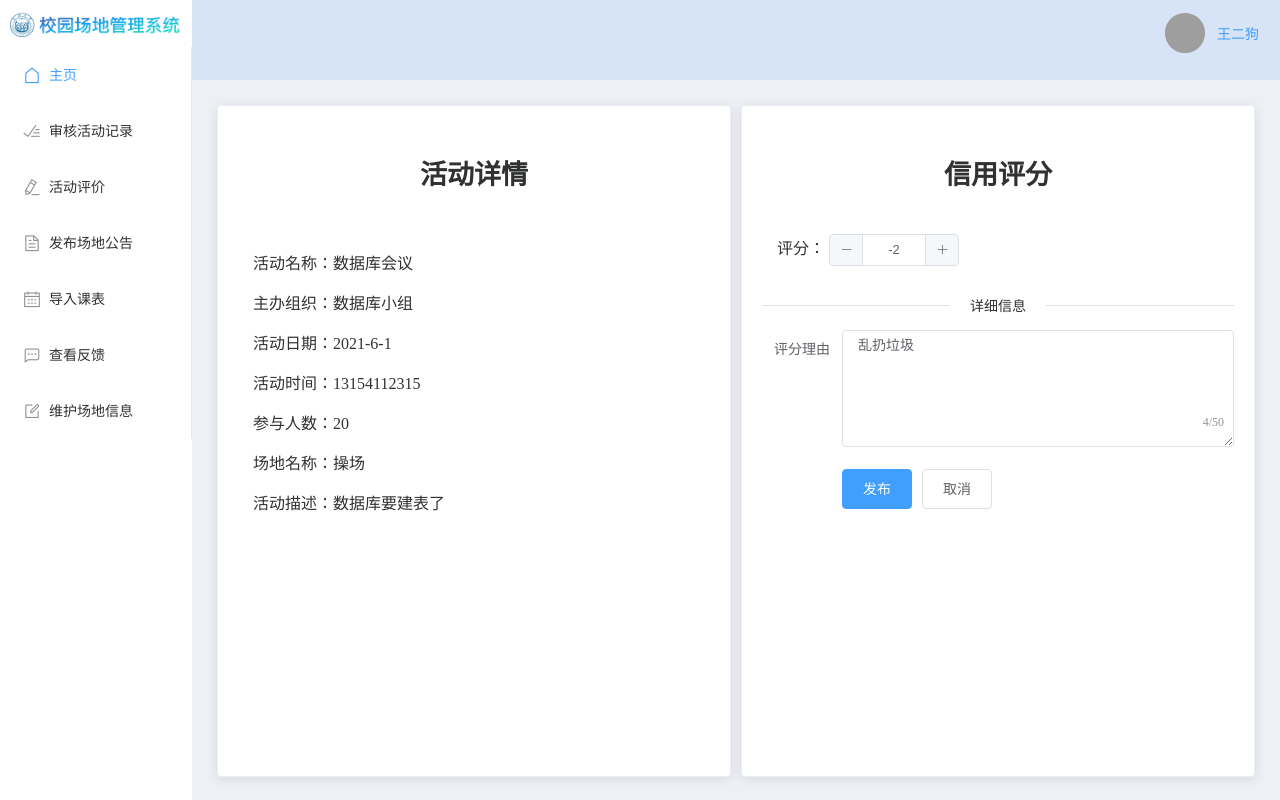
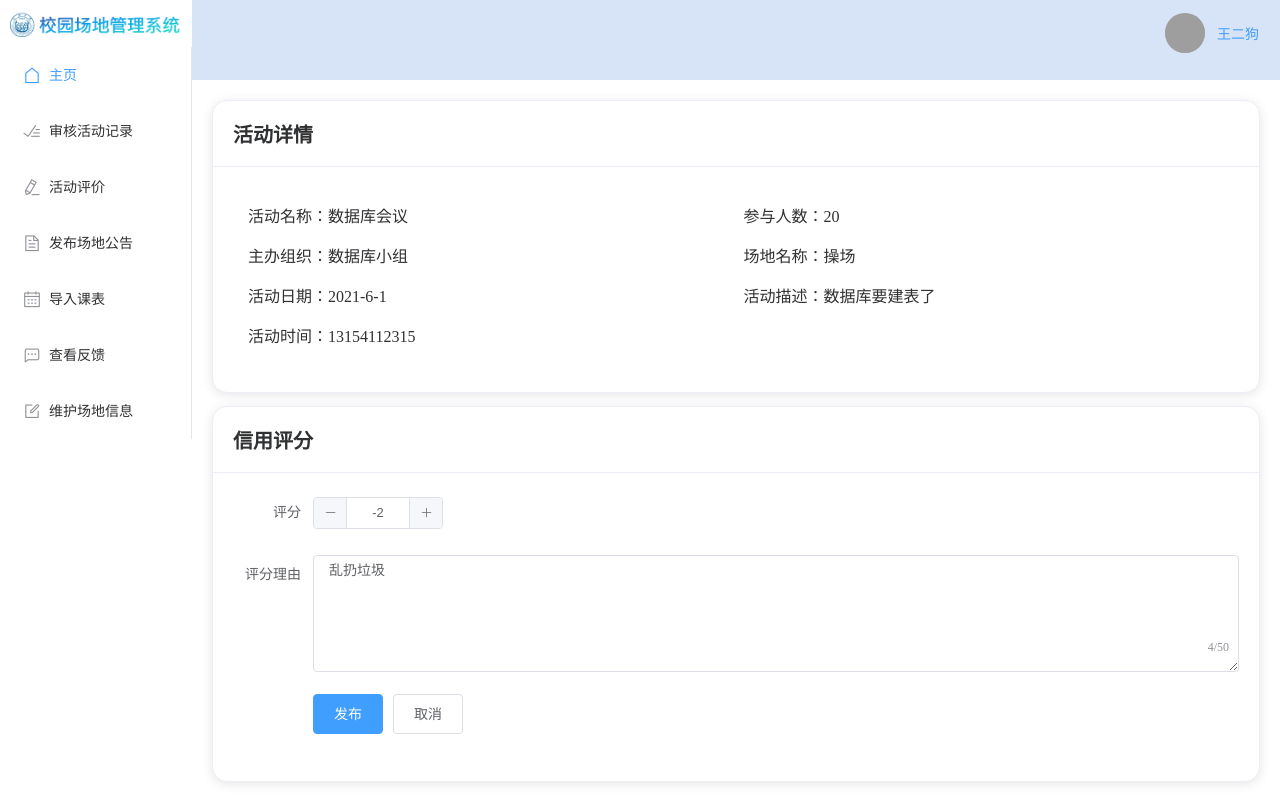
Before and after one commit to CampusSiteManagementSystem/CSMSFrontEnd, a Vue app: page /GroundsAdmin/ScoringActivity/1 in a window 1280 px wide. Built offline with nearby package versions, Linux system fonts and the light colour scheme; grey boxes are pictures that could not be loaded.

Commit message:
scoringactivity页面布局改为横式

```diff
--- a/src/page/Grandsman/ReviewActivityList.vue
+++ b/src/page/Grandsman/ReviewActivityList.vue
@@ -49,7 +49,7 @@
         <el-table
           :data="tableData.filter((item, index, arr)=>{return item.state != 0})"
           :default-sort = "{prop: 'time', order: 'descending'}"
-          height="450"
+          height="480"
         >
         <el-table-column prop="organization" sortable label="组织" width="220">
         </el-table-column>
--- a/src/page/Grandsman/ScoringActivity.vue
+++ b/src/page/Grandsman/ScoringActivity.vue
@@ -1,26 +1,40 @@
 <template>
   <div>
+    <!-- <el-col :span="12"> -->
+    <el-row class="upper-row">
+      <el-card class="maincard">
+        <div slot="header" class="clearfix">
+          <span class="maintitle">活动详情 </span>
+        </div>
+        <!-- <h1 class="maintitle">活动详情</h1>
+          <el-divider></el-divider> -->
+        <div class="detailinfo">
           <el-col :span="12">
-      <el-card class="maincard">
-        <h1 class="maintitle">活动详情</h1>
-        <div class="detailinfo">
             <p class="">活动名称：{{ activityName }}</p>
             <p class="">主办组织：{{ groupName }}</p>
             <p class="">活动日期：{{ date }}</p>
             <p class="">活动时间：{{ startTime }}</p>
-          <p class="">参与人数：{{ participantNum }}{{ roomno }}</p>
-          <p class="">场地名称：{{ indoorOrOutdoor? building+roomNo:groundName }}</p>
+          </el-col>
+          <el-col :span="12">
+            <p class="">参与人数：{{ participantNum }}</p>
+            <p class="">
+              场地名称：{{ indoorOrOutdoor ? building + roomNo : groundName }}
+            </p>
             <p class="">活动描述：{{ description }}</p>
+          </el-col>
         </div>
         <!-- <el-divider content-position="center">详细信息</el-divider> -->
       </el-card>
-    </el-col>
-
-    <el-col :span="12">
+      <!-- </el-col> -->
+    </el-row>
+    <el-row class="lower-row">
+      <!-- <el-col :span="12"> -->
       <el-card class="maincard">
-        <h1 class="maintitle">信用评分</h1>
-        <div class="scoringForm"  v-if="!isReviewed">
-        <div class="detailinfo">
+        <div slot="header" class="clearfix">
+          <span class="maintitle">信用评分 </span>
+        </div>
+        <div class="scoringForm" v-if="!isReviewed">
+          <!-- <div class="detailinfo">
             评分：
             <el-input-number
               size="small"
@@ -29,10 +43,19 @@
               :max="5"
               :min="-5"
             ></el-input-number>
-        </div>
-        <el-divider content-position="center">详细信息</el-divider>
+          </div> -->
+          <!-- <el-divider content-position="center">详细信息</el-divider> -->
 
           <el-form ref="form" label-width="80px">
+            <el-form-item label="评分">
+              <el-input-number
+              size="small"
+              v-model="score"
+              :step="1"
+              :max="5"
+              :min="-5"
+            ></el-input-number>
+            </el-form-item>
             <el-form-item label="评分理由">
               <el-input
                 type="textarea"
@@ -56,14 +79,15 @@
           <p class="">评分日期：{{ creditDate }}</p>
           <p class="">评分时间：{{ creditTime }}</p>
           <p class="">评分理由：{{ reason }}</p>
-          <div style="float:right">
+          <div style="float: right">
             <!-- <router-link to="/ScoringActivityList"> -->
             <el-button type="primary" @click="cancle">返回</el-button>
             <!-- </router-link> -->
           </div>
         </div>
       </el-card>
-    </el-col>
+      <!-- </el-col> -->
+    </el-row>
   </div>
 </template>
 
@@ -83,35 +107,30 @@ body,
   height: 100%;
 }
 
-.el-header {
-  background-color: white;
+.upper-row {
+  height: 45%;
+  padding-bottom: 15px;
 }
-.el-aside {
-  background-color: white;
-}
-.el-main {
-  background-color: rgb(237, 241, 245);
-  height: 100%;
+.lower-row {
+  height: 55%;
 }
 .maintitle {
-  text-align: center;
-  font-size: 27px;
+  text-align: left;
+  font-size: 20px;
+  font-weight: 600;
 }
 
 .el-card {
   height: 100%;
+  border-radius: 15px;
 }
 .el-input {
   height: 50%;
 }
 .detailinfo {
-  padding: 15px;
+  padding-left: 15px;
 }
-.el-col {
-  padding: 5px;
-  /* height: */
-  height: 100%;
-}
+
 .header-row {
   background-color: rgb(158, 29, 29);
 }
@@ -146,10 +165,10 @@ export default {
     };
   },
   methods: {
-    cancle(){
+    cancle() {
       this.$router.push({
         path: "/GroundsAdmin/ScoringActivityList",
-    })
+      });
     },
     publish() {
       this.isReviewed = 1;
--- a/src/page/Grandsman/ScoringActivityList.vue
+++ b/src/page/Grandsman/ScoringActivityList.vue
@@ -1,8 +1,8 @@
 <template>
   <div class="maindiv">
     <el-card class="maincard">
-      <div class="maintitle">待评分活动</div>
-      <!-- <p class="groundinfo">{{ num }}个活动</p> -->
+      <div class="maintitle" style="text-align:left;">待评分活动</div>
+      <el-divider></el-divider>
       <el-table
         height="475"
         ref="filterTable"
```
Lines whose indentation alone changed are shown as unchanged.
